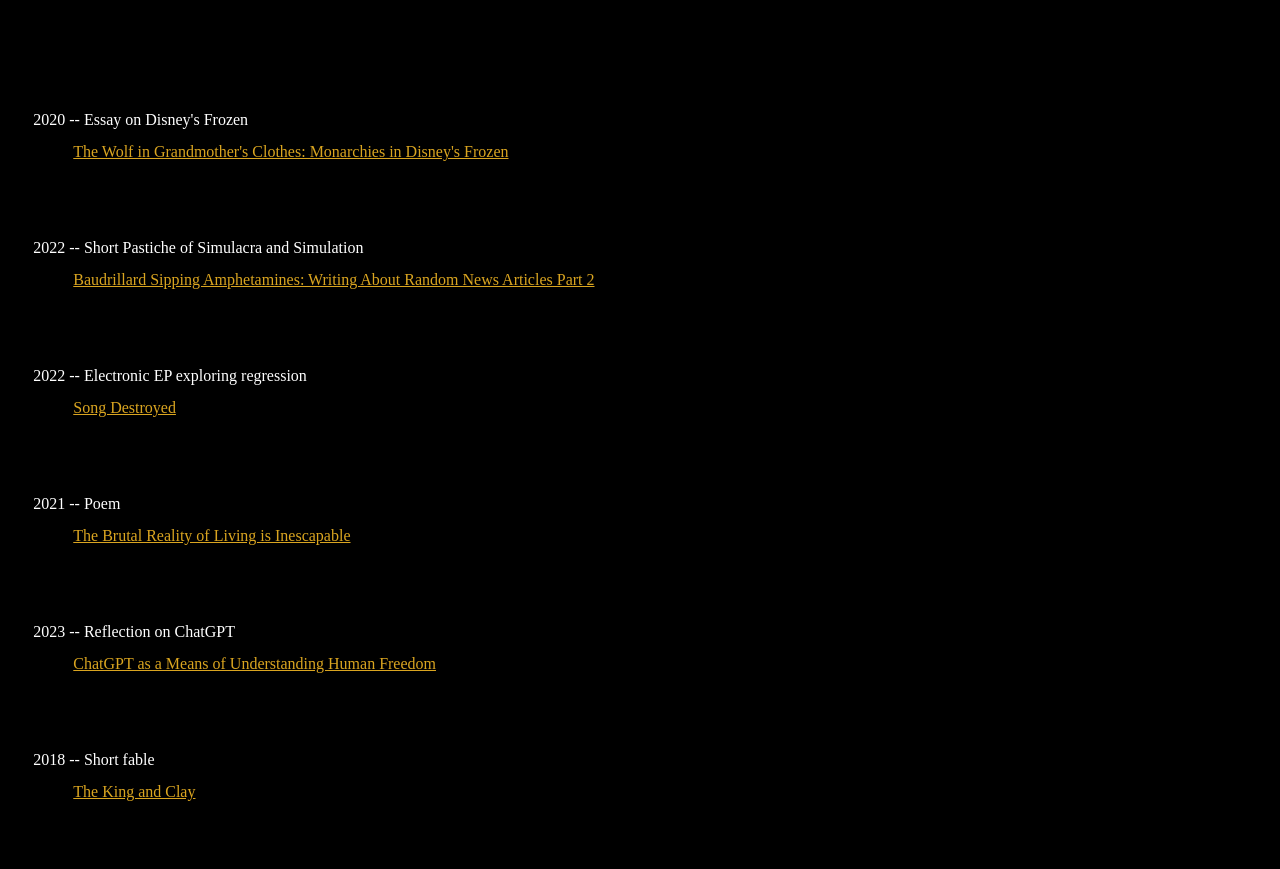
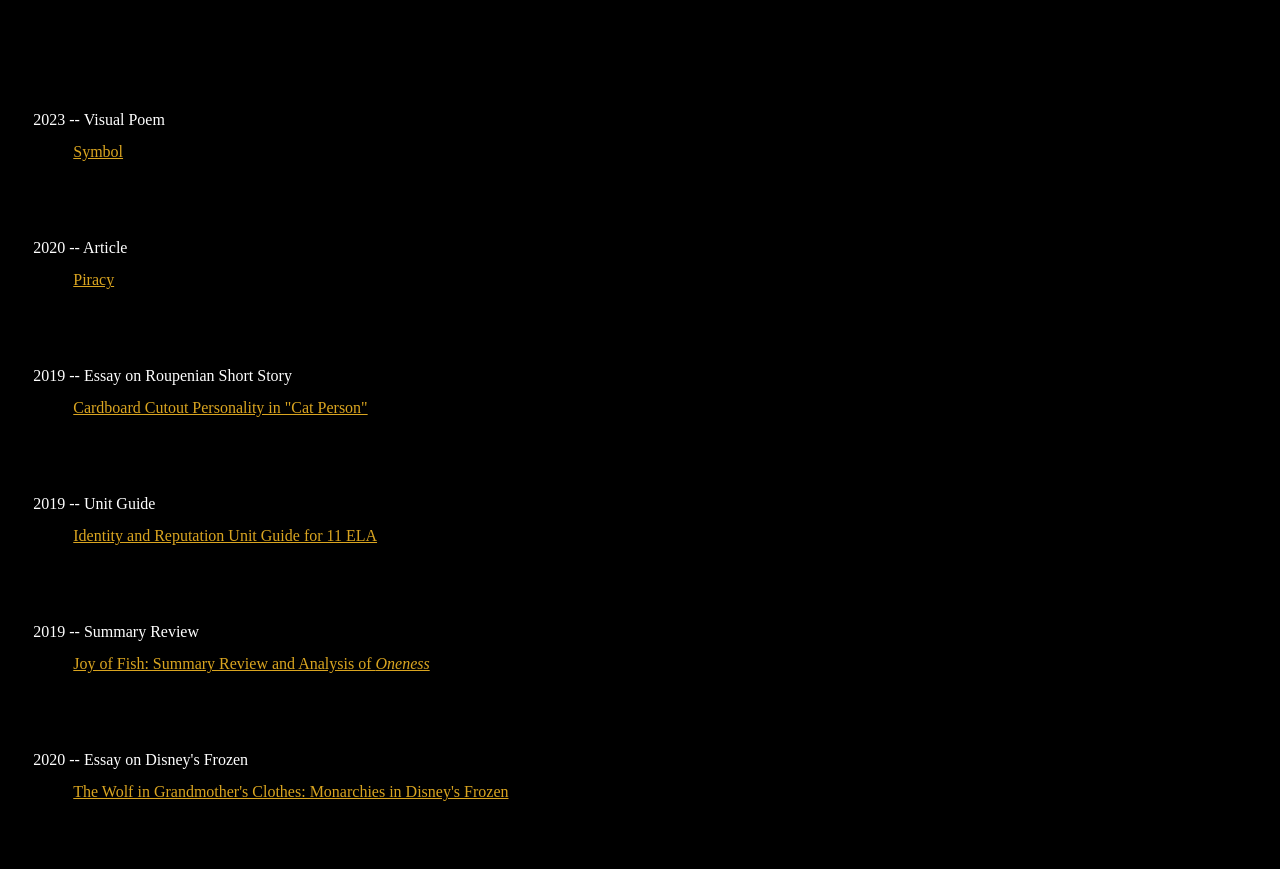
Before and after one commit to thecopied/thecopied.github.io, a plain HTML site: page pages/updates.html in a window 1280 px wide. Shown: the part 211-1080 px from the top of the page. Drawn offline with Linux system fonts and the light colour scheme.

Commit message:
Add 2019 projects and 2023 poem

```diff
--- a/pages/updates.html
+++ b/pages/updates.html
@@ -24,6 +24,16 @@
 		<div id="uplist">
 			<dl>
 <!--Add to top-->
+		<dt>2023 -- Visual Poem</dt>
+		<dd><a class="gold" href="words/symbol.pdf">Symbol</a></dd><br><br>
+		<dt>2020 -- Article</dt>
+		<dd><a class="gold" href="words/piracy.pdf">Piracy</a></dd><br><br>
+		<dt>2019 -- Essay on Roupenian Short Story</dt>
+		<dd><a class="gold" href="words/cat_person.pdf">Cardboard Cutout Personality in "Cat Person"</em></a></dd><br><br>
+		<dt>2019 -- Unit Guide</dt>
+		<dd><a class="gold" href="things/unit_guide_ela11.pdf">Identity and Reputation Unit Guide for 11 ELA</a></dd><br><br>
+		<dt>2019 -- Summary Review</dt>
+		<dd><a class="gold" href="words/joy_of_fish.pdf">Joy of Fish: Summary Review and Analysis of <em>Oneness</em></a></dd><br><br>
 		<dt>2020 -- Essay on Disney's Frozen</dt>
 		<dd><a class="gold" href="words/LionKingFrozen.pdf">The Wolf in Grandmother's Clothes: Monarchies in Disney's Frozen</a></dd><br><br>
 		<dt>2022 -- Short Pastiche of Simulacra and Simulation</dt>
@@ -42,11 +52,11 @@
 		<dd><a class="gold" href="things/copymachine/copymachine.html">copymachine</a></dd><br><br>
 		<dt>2020 -- Review history of the internet</dt>
 		<dd><a class="gold" href="words/defining_user.pdf">Defining User</a></dd><br><br>
-        	<dt>2022 -- Revised article on Google Searchbar</dt>
+		<dt>2022 -- Revised article on Google Searchbar</dt>
 		<dd><a class="gold" href="words/searchbarseduction.pdf">Searchbar Seduction</a></dd><br><br>
 		<dt>2020 -- Chapbook of poetry</dt>
 		<dd><a class="gold" href="words/dance_chapbook.pdf">Dance of the Marionette</a></dd><br><br>
-        	<dt>2019 -- HTML artwork and article profile</dt>
+		<dt>2019 -- HTML artwork and article profile</dt>
 		<dd><a class="gold" href="things/adambaudrillard/adambaudrillard.html">The Most Popular Face in the World</a></dd><br><br>
 		<dt>2022 -- Experimental electronic album + digital images</dt>
 		<dd><a class="gold" href="https://og2n.bandcamp.com/album/hashtag-metaverse">hashtag metaverse</a></dd><br><br>
```
Also changed, not shown: pages/things.html (+2 -1 lines), pages/words.html (+7 -1 lines).
